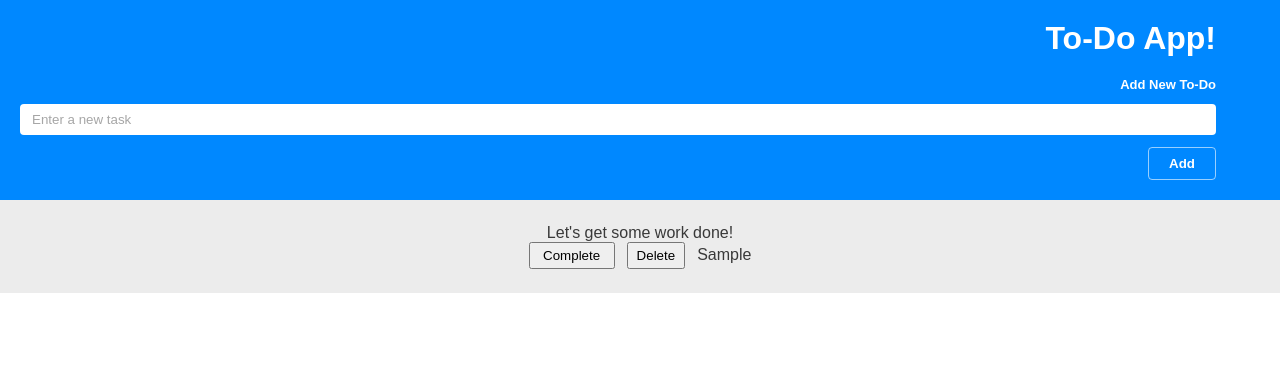
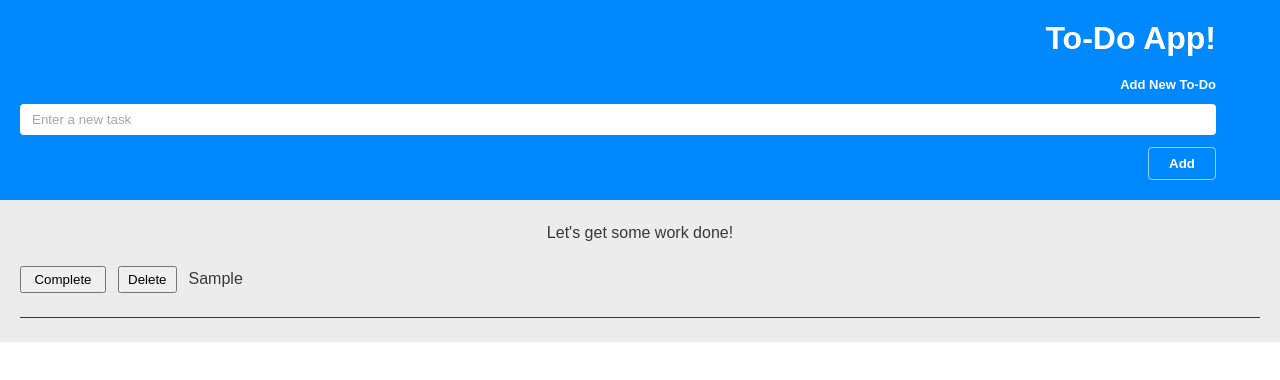
Before and after one commit to ahmedhanyh/react-todo-testing, a React (Vite) app: page / in a window 1280 px wide. Both pictures are taken after typing "Sample" into the empty fields and a click on the button "Add". Shown: the top 380 px of the page. Built offline with nearby package versions, Linux system fonts and the light colour scheme.

Commit message:
style(Main): change spacing in todos list

```diff
--- a/src/components/TodoItem/TodoItem.css
+++ b/src/components/TodoItem/TodoItem.css
@@ -1,3 +1,8 @@
+.todo-item {
+    padding: 24px 0 ;
+    border-bottom: 1px solid rgb(57, 57, 57);
+}
+
 .btn {
     box-sizing: border-box;
     margin-right: 12px;
--- a/src/index.css
+++ b/src/index.css
@@ -11,5 +11,4 @@ html {
 body {
     max-width: 100vw;
     min-height: 100vh;
-    position: relative;
 }
--- a/src/pages/main/Main.css
+++ b/src/pages/main/Main.css
@@ -50,11 +50,9 @@ label {
 }
 
 .todos-list {
-    padding: 0;
+    padding: 0 20px;
     display: flex;
     flex-direction: column;
-    align-items: center;
-    gap: 8px;
 }
 
 .todos-title {
```
